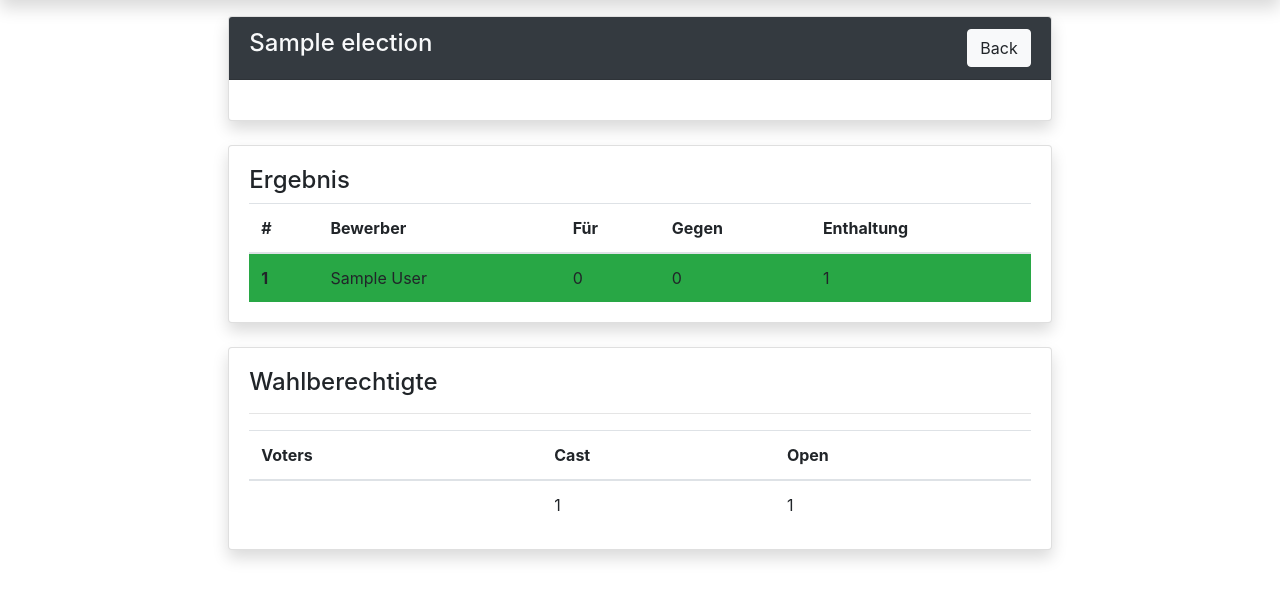
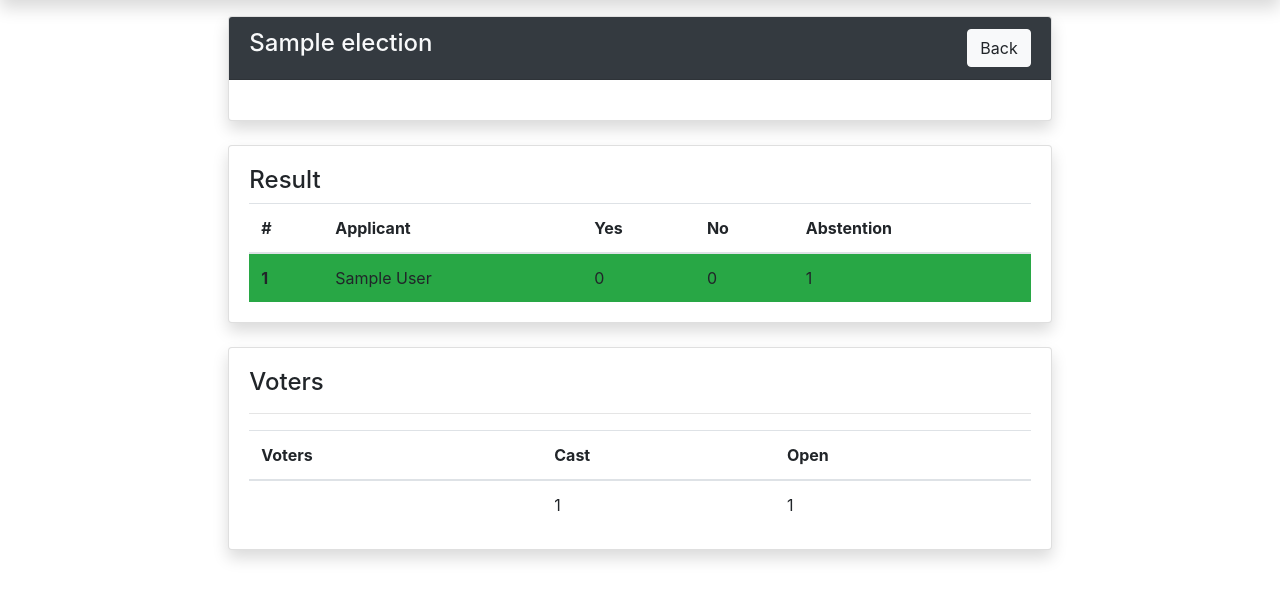
Before and after one commit to stustanet/wahlfang, a Django app: template management/templates/management/election.html in a window 1280 px wide. Shown: the part 56-656 px from the top of the page. Run offline with Django 3.2, Linux system fonts and the light colour scheme; the template is opened without the code that fills it: values that come from a table or form of the project are taken from there, others are empty; tables that the repository leaves empty hold one stand-in row (values such as "Sample post"); data that the repository does not hold is empty; some libraries are stand-ins or nearby versions.

Commit message:
translate management to english

```diff
--- a/management/templates/management/election.html
+++ b/management/templates/management/election.html
@@ -11,12 +11,12 @@
         </div>
         <div class="card-body">
           {% if not election.started %}
-            <div>Abstimmung noch nicht gestarted.</div>
+            <div>Election not started yet.</div>
             <hr>
             <form class="user" action="{% url 'management:election' election.pk %}" method="post">
               {% csrf_token %}
               <div class="form-group">
-                <label for="id_run_time">Dauer der Abstimmung:</label>
+                <label for="id_run_time">Duration:</label>
                 <div class="container row">
                   <input dir="rtl" type="number"
                          class="form-control form-control-user col-6 text-right"
@@ -26,23 +26,23 @@
                          value="5"
                          required="true">
                   <input type="hidden" name="action" value="open">
-                  <div class="col-6 my-auto">Minuten</div>
+                  <div class="col-6 my-auto">minutes</div>
                 </div>
               </div>
-              <button type="submit" id="id_btn_start" class="btn btn-success">Abstimmung starten
+              <button type="submit" id="id_btn_start" class="btn btn-success">Start election
               </button>
             </form>
           {% elif not election.closed %}
-            <div>Abstimmung noch offen</div>
+            <div>Election still open.</div>
             <div>
-              Wahlzeitraum: {{ election.start_date|date:"l Y-m-d H:i:s" }} -
+              Election period: {{ election.start_date|date:"l Y-m-d H:i:s" }} -
               {{ election.end_date|date:"l Y-m-d H:i:s" }}
             </div>
             <hr>
             <form class="user" action="{% url 'management:election' election.pk %}" method="post">
               {% csrf_token %}
               <input type="hidden" name="action" value="close">
-              <button type="submit" id="id_btn_close" class="btn btn-danger">Abstimmung jetzt schließen
+              <button type="submit" id="id_btn_close" class="btn btn-danger">Close election now
               </button>
             </form>
           {% endif %}
@@ -51,13 +51,22 @@
       <div class="card shadow mt-4">
         <div class="card-body">
           {% if not election.closed %}
-            <h4>Bewerber</h4>
+            <h4>
+              Applicants
+              {% if election.can_apply %}
+                <a class="btn btn-success float-right" role="button"
+                   href="{% url 'management:add_application' election.pk %}">
+                  Add applicant
+                </a>
+              {% endif %}
+            </h4>
+
             <hr>
             <table class="table table-striped">
               <thead>
               <tr>
                 <th scope="col">#</th>
-                <th scope="col">Bewerber</th>
+                <th scope="col">Applicant</th>
                 <th scope="col"></th>
               </tr>
               </thead>
@@ -70,7 +79,7 @@
                     {% if election.can_apply %}
                       <a class="btn btn-warning" role="button"
                          href="{% url 'management:edit_application' pk=election.pk application_id=application.pk %}">
-                        Bearbeiten
+                        Edit
                       </a>
                     {% endif %}
                   </td>
@@ -78,21 +87,15 @@
               {% endfor %}
               </tbody>
             </table>
-            {% if election.can_apply %}
-              <a class="btn btn-primary" role="button"
-                 href="{% url 'management:add_application' election.pk %}">
-                Bewerber hinzufügen
-              </a>
-            {% endif %}
           {% else %}
-            <h4>Ergebnis</h4>
+            <h4>Result</h4>
             {% include 'management/results.html' %}
           {% endif %}
         </div>
       </div>
       <div class="card shadow mt-4">
         <div class="card-body">
-          <h4>Wahlberechtigte</h4>
+          <h4>Voters</h4>
           <hr>
           <table class="table">
             <thead>
--- a/management/templates/management/results.html
+++ b/management/templates/management/results.html
@@ -3,10 +3,10 @@
     <thead>
     <tr>
         <th scope="col">#</th>
-        <th scope="col">Bewerber</th>
-        <th scope="col">Für</th>
-        <th scope="col">Gegen</th>
-        <th scope="col">Enthaltung</th>
+        <th scope="col">Applicant</th>
+        <th scope="col">Yes</th>
+        <th scope="col">No</th>
+        <th scope="col">Abstention</th>
     </tr>
     </thead>
     <tbody>
```
